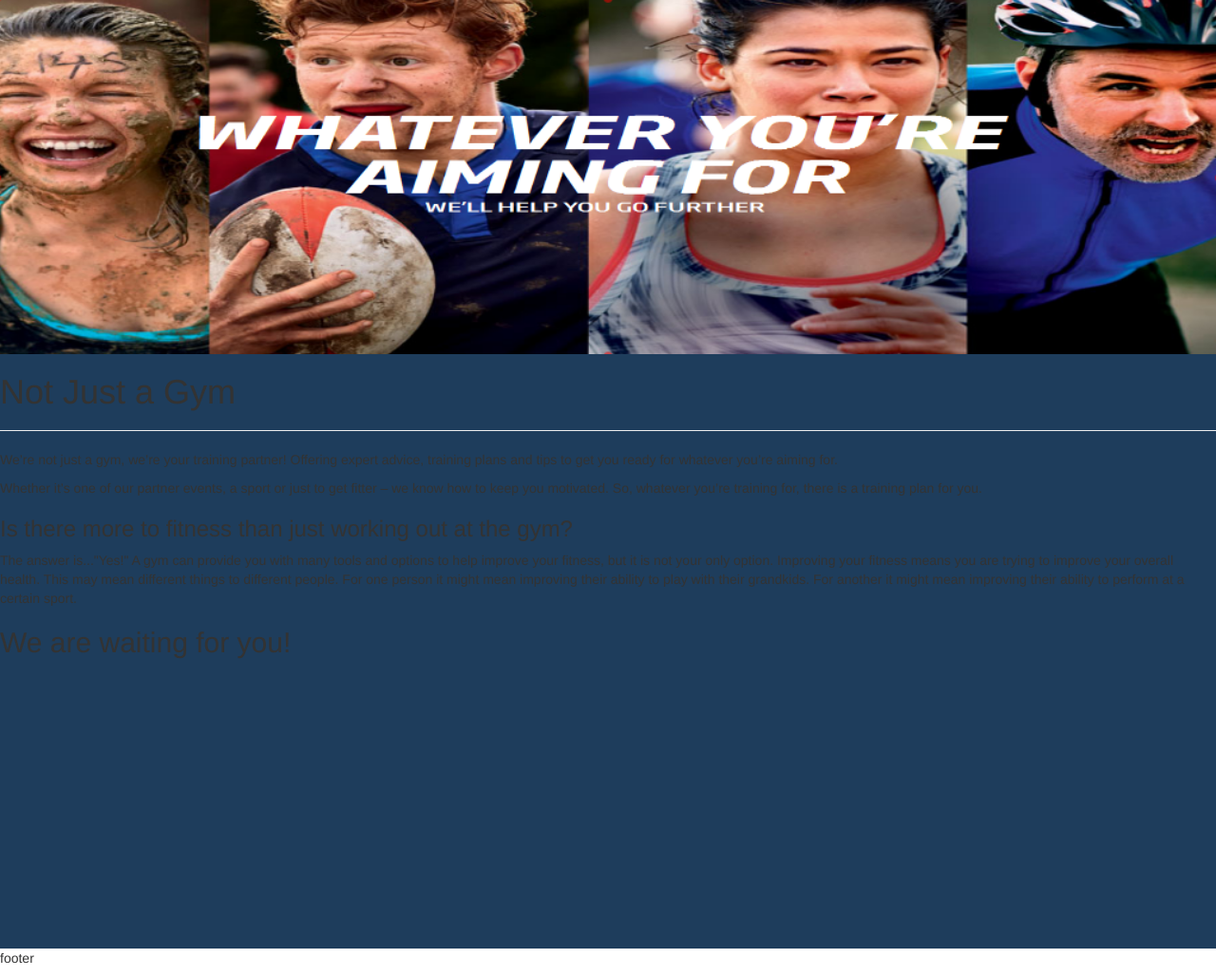
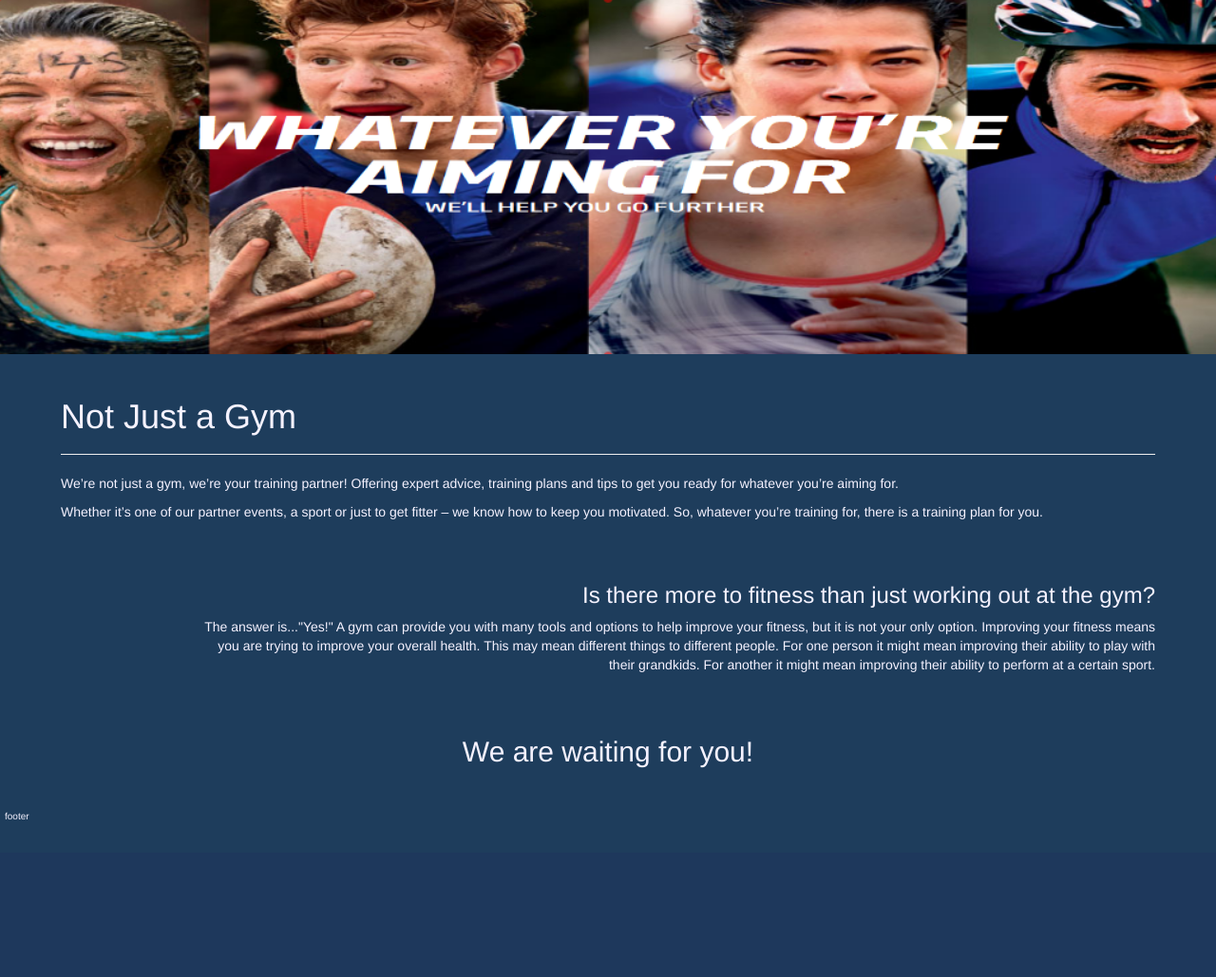
Before and after one commit to Fixfire/BigGym, a PHP site: page / in a window 1280 px wide. Shown: the part 51-1080 px from the top of the page at 95% size. After the commit the page ends 915 px from the top, so only its background shows below. Run offline with PHP 8.4, Linux system fonts and the light colour scheme; some libraries are stand-ins or nearby versions.

Commit message:
[css] updated main css.

```diff
--- a/src/client/css/style.css
+++ b/src/client/css/style.css
@@ -4,6 +4,7 @@ body {
     padding: 0;
     min-width: 1024px;
     min-height: 50px;
+    color: #F5F2FF;
 }
 
 
@@ -20,18 +21,125 @@ header {
 }
 #centralDiv {
     background-color: #1E3D5C;
-    height: 1000px;
     width: 100%;
 }
 
 
 .dropdown-menu:nth-child(n)  {
     background-color: #222;
-    color: aqua;
-
+    color: #9d9d9d;
 }
 
 
 .dropdown-menu:nth-child(n) a{
     color: #9d9d9d;
 }
+
+.hdButton {
+    color: #9d9d9d;
+}
+
+.hdButton:hover{
+    color:black;
+}
+
+#hdButton8 {
+    postion:absolute;
+    top:-275px;
+    left:15px;
+    width: 160px;
+    color: #9d9d9d;
+}
+
+#hdButton7 {
+    postion:absolute;
+    top:-235px;
+    right: 90px;
+    width: 105px;
+}
+
+#hdButton6 {
+    postion:absolute;
+    top:-195px;
+    right:160px;
+    width: 70px;
+}
+
+#hdButton5 {
+    postion:absolute;
+    top:-155px;
+    right:300px;
+    width: 140px;
+}
+
+#hdButton4 {
+    postion:absolute;
+    top:-115px;
+    right:400px;
+    width: 100px;
+
+}
+
+#hdButton3 {
+    postion:absolute;
+    top:-75px;
+    right:530px;
+    width: 130px;
+}
+
+#hdButton2 {
+    postion:absolute;
+    top:-35px;
+    right:640px;
+    width: 110px;
+}
+
+#hdButton1 {
+    postion:absolute;
+    top:5px;
+    right:730px;
+    width: 90px;
+
+}
+
+
+
+
+
+#homeText {
+    padding-left: 5%;
+    padding-right: 5%;
+    padding-top: 2%;
+}
+
+#leftHomeText {
+    text-align: right;
+    padding-left: 12%;
+    padding-top: 3%;
+}
+
+#centerHomeText {
+    text-align: center;
+    padding-top: 3%;
+}
+
+
+
+#rights {
+    position: relative;
+    top: 30px;
+    left: 50%;
+}
+
+footer {
+    padding-left: 5px;
+    background-color: #1E3D5C;
+    margin-top: -20px;
+    height: 100px;
+    font-size: 10px;
+
+}
+
+footer:nth-child(n) p{
+    position: relative;
+    top: 55px;
```
